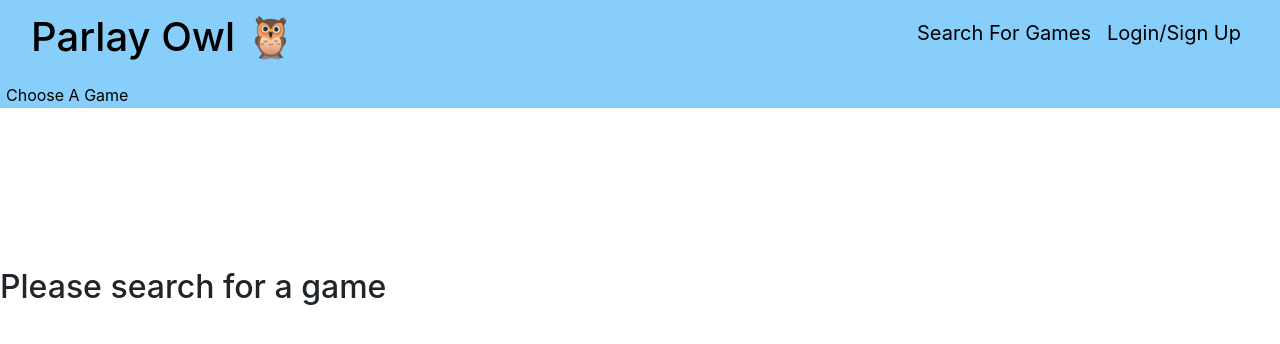
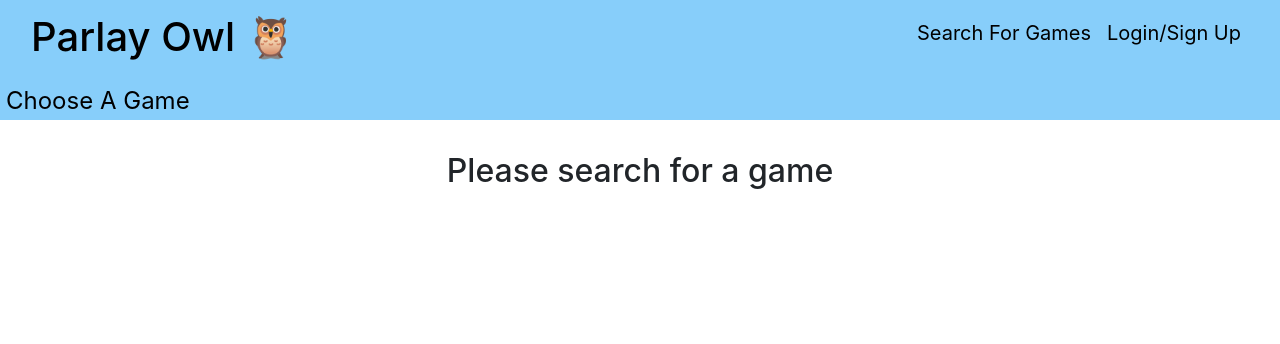
Before and after one commit to BMArsenault/ParlayOwl, a React (Create React App) app in the folder client/: page / in a window 1280 px wide. Shown: the top 344 px of the page. Built offline with nearby package versions, Linux system fonts and the light colour scheme.

Commit message:
added some colors for when you hover over the button and the list items tried to match it with the logobut subject to change and also displayed the search for a game in the center that way it does not cut off from the dropdown menu

```diff
--- a/client/src/pages/search-games.css
+++ b/client/src/pages/search-games.css
@@ -1,15 +1,9 @@
-ul {
-  list-style: none;
-  margin: 0;
-  padding: 0;
-}
-li {
-  cursor: pointer;
-}
+/* the main div that holds everything */
 .dropdown {
   background-color: lightskyblue;
   position: relative;
 }
+/* the button for the dropdown menu */
 .dropdown-btn {
   display: flex;
   justify-content: flex-start;
@@ -17,13 +11,31 @@ li {
   background: none;
   border: none;
   text-decoration: none;
+  font-size: 1.5rem;
 }
 .dropdown-btn:hover {
-  color: aliceblue;
+  color: rgb(255, 202, 56);
 }
+/* nav div that holds the list */
 .sports-games-list-container {
+  display: flex;
+  flex-direction: row;
 }
-.sports-games-list {
+/* style for the ul */
+.sports-game-list {
+  list-style: none;
+  margin: 0;
+  padding: 0;
+}
+/* the li styles */
+.sports-game-list-items {
+  font-size: 1.5rem;
+  margin-bottom: 0.2rem;
+  cursor: pointer;
+  transition: color 200ms ease-in-out;
+}
+.sports-game-list-items:hover {
+  color: rgb(201, 147, 47);
 }
 .dropdown-content {
   position: absolute;
@@ -33,14 +45,22 @@ li {
   padding: 0.75rem;
   border-radius: 0.2rem;
   opacity: 0;
+  pointer-events: none;
   transition: opacity 200ms ease-in-out, transform 200ms ease-in-out;
   transform: translateY(-10px);
+  z-index: 0;
 }
 
-.dropdown > .dropdown-btn:focus + .dropdown-content {
+.dropdown.active > .dropdown-btn + .dropdown-content {
   opacity: 1;
   transform: translateY(0px);
+  pointer-events: auto;
+  z-index: 2;
 }
+/* this class is for me pushing the  */
 .game-text {
-  margin-top: 10rem;
+  margin-top: 2rem;
+  display: flex;
+  flex-direction: column;
+  text-align: center;
 }
```
